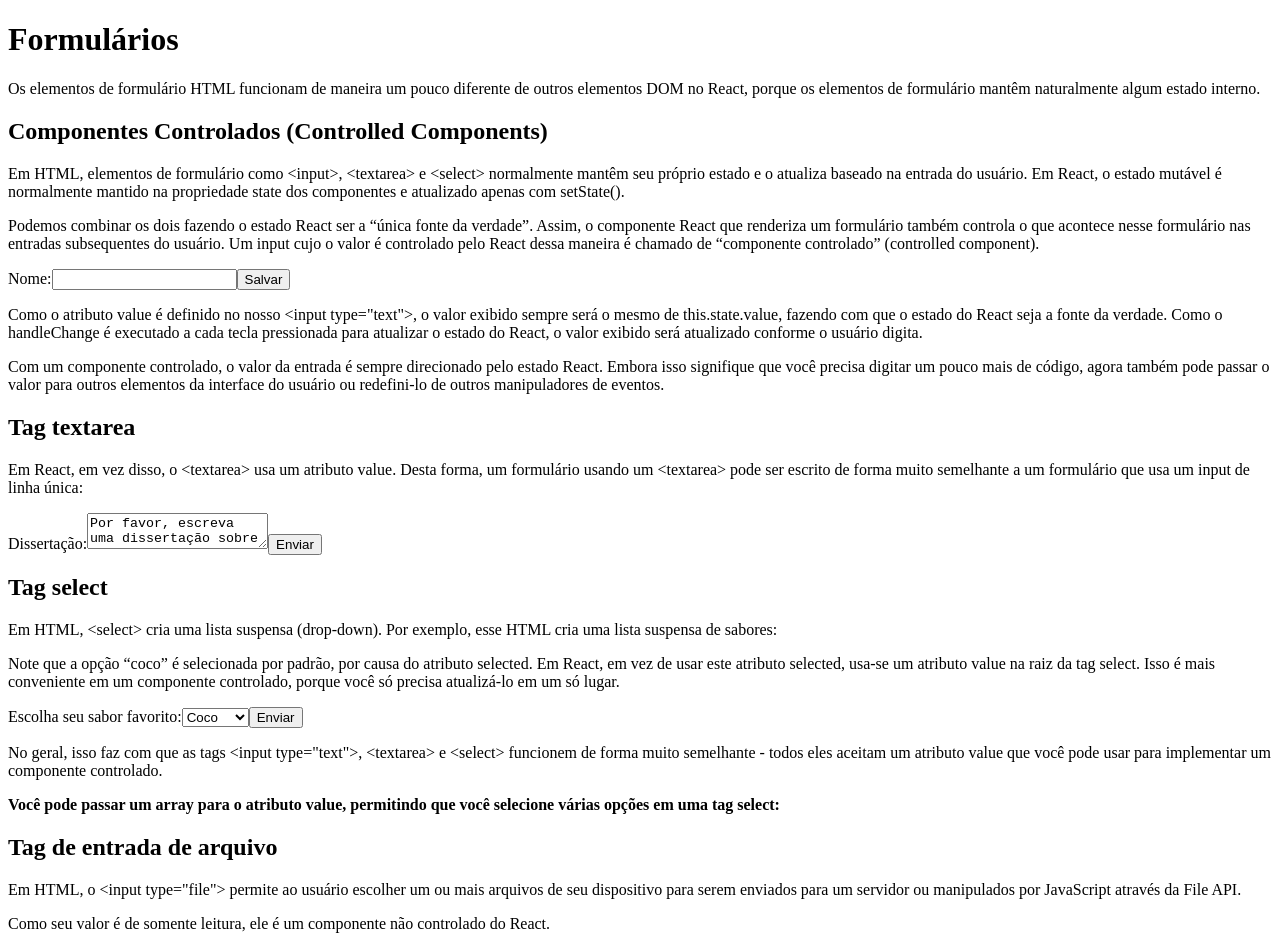
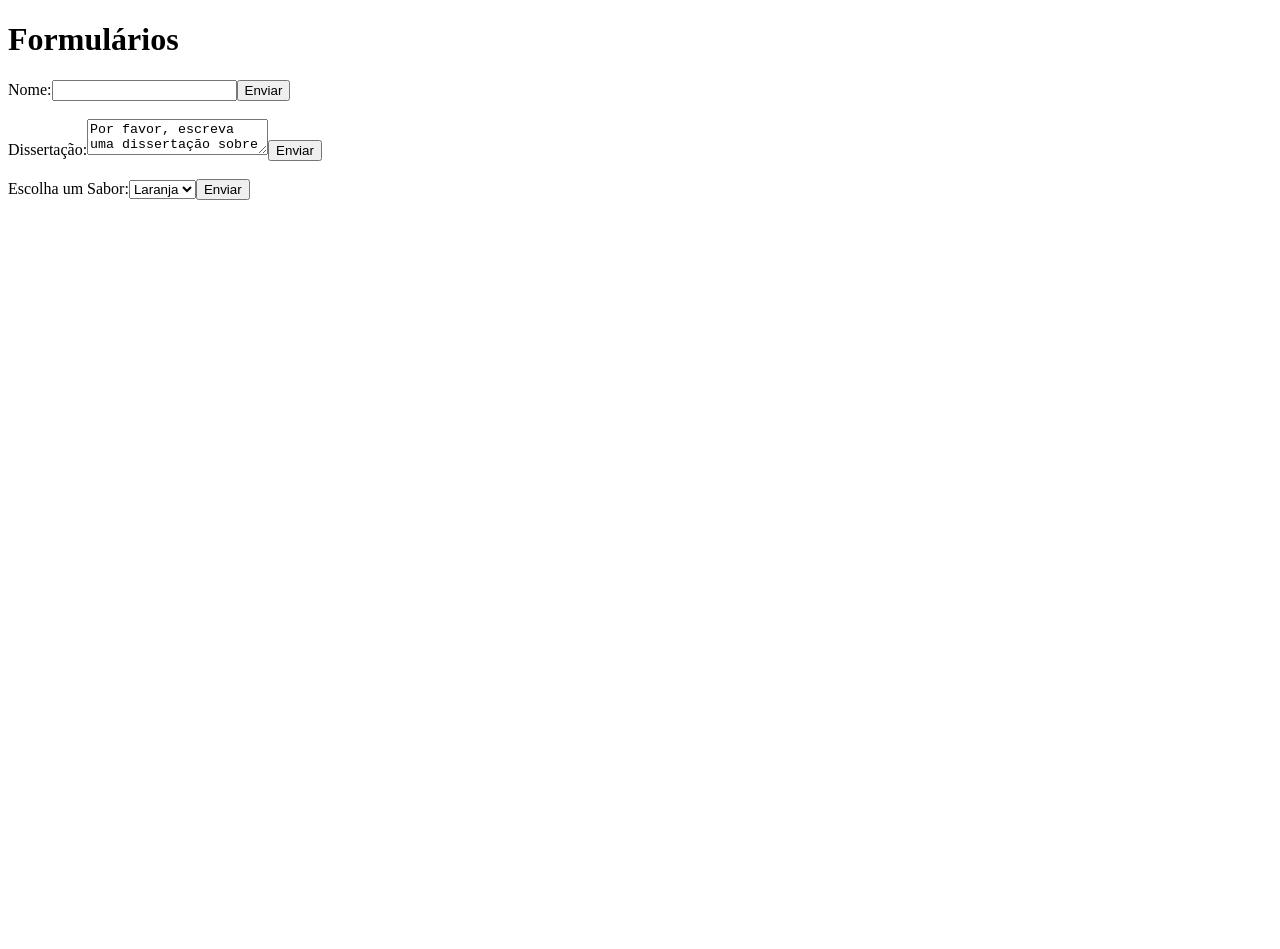
Before and after one commit to MarcosJBM/Learning-React, a React (Create React App) app: page /Forms in a window 1280 px wide. After the commit the page ends 800 px from the top, so only its background shows below. Built offline with nearby package versions, Linux system fonts and the light colour scheme.

Commit message:
Migrating Class components to Functional components part I.

```diff
--- a/src/Pages/mainConcepts/Forms/components.tsx
+++ b/src/Pages/mainConcepts/Forms/components.tsx
@@ -1,110 +1,76 @@
-import React, { SyntheticEvent } from "react";
+import React, { ChangeEvent, SyntheticEvent, useState } from "react";
 
-export class NameForm extends React.Component<{}, { value: string }> {
-  constructor(props: { value: string }) {
-    super(props);
-    this.state = { value: "" };
+export const NameForm = () => {
+  const [name, setName] = useState("");
 
-    this.handleChange = this.handleChange.bind(this);
-    this.handleSubmit = this.handleSubmit.bind(this);
+  function handleChange(event: ChangeEvent<HTMLInputElement>) {
+    const inputValue = event.target.value;
+    setName(inputValue);
   }
 
-  handleChange(event: React.ChangeEvent<HTMLInputElement>) {
-    this.setState({
-      value: event.target.value,
-    });
+  function handleSubmit(event: SyntheticEvent) {
+    event.preventDefault();
+    alert(`Nome Enviado: ${name}`);
   }
 
-  handleSubmit(event: SyntheticEvent) {
-    event.preventDefault();
-    alert("Um nome foi enviado" + this.state.value);
+  return (
+    <form onSubmit={handleSubmit}>
+      <label htmlFor='name'>Nome:</label>
+      <input type='text' value={name} onChange={handleChange} />
+      <button type='submit'>Enviar</button>
+    </form>
+  );
+};
+
+export const EssayForm = () => {
+  const [value, setValue] = useState(
+    "Por favor, escreva uma dissertação sobre o seu elemento DOM favorito"
+  );
+
+  function handleChange(event: ChangeEvent<HTMLTextAreaElement>) {
+    const textAreaValue = event.target.value;
+    setValue(textAreaValue);
   }
 
-  render() {
+  function handleSubmit(event: SyntheticEvent) {
+    event.preventDefault();
+    alert("Dissertação Enviada!");
+  }
+
   return (
-      <form onClick={this.handleSubmit}>
-        <label htmlFor='nome'>Nome:</label>
-        <input
-          type='text'
-          value={this.state.value}
-          onChange={this.handleChange}
-        />
-        <button type='submit' value='salvar'>
-          Salvar
-        </button>
+    <form onSubmit={handleSubmit}>
+      <label>
+        Dissertação:
+        <textarea value={value} onChange={handleChange} />
+      </label>
+      <button type='submit'>Enviar</button>
     </form>
   );
-  }
+};
+
+export const FlavorForm = () => {
+  const [flavor, setFlavor] = useState("Coco");
+
+  function handleChange(event: ChangeEvent<HTMLSelectElement>) {
+    const selectValue = event.target.value;
+    setFlavor(selectValue);
   }
 
-export class EssayForm extends React.Component<{}, { value: string }> {
-  constructor(props: { value: string }) {
-    super(props);
-    this.state = {
-      value:
-        "Por favor, escreva uma dissertação sobre o seu elemento DOM favorito.",
-    };
-
-    this.handleChange = this.handleChange.bind(this);
-    this.handleSubmit = this.handleSubmit.bind(this);
+  function handleSubmit(event: SyntheticEvent) {
+    event.preventDefault();
+    alert(`Sabor Selecionado: ${flavor}`);
   }
 
-  handleChange(event: React.ChangeEvent<HTMLTextAreaElement>) {
-    this.setState({ value: event.target.value });
-  }
-
-  handleSubmit(event: SyntheticEvent) {
-    event.preventDefault();
-  }
-
-  render() {
   return (
-      <form onSubmit={this.handleSubmit}>
-        <label>
-          Dissertação:
-          <textarea value={this.state.value} onChange={this.handleChange} />
-        </label>
-        <input type='submit' value='Enviar' />
-      </form>
-    );
-  }
-}
-
-export class FlavorForm extends React.Component<{}, { value: string }> {
-  constructor(props: { value: string }) {
-    super(props);
-    this.state = { value: "coco" };
-
-    this.handleChange = this.handleChange.bind(this);
-    this.handleSubmit = this.handleSubmit.bind(this);
-  }
-
-  handleChange(event: React.ChangeEvent<HTMLSelectElement>) {
-    this.setState({ value: event.target.value });
-  }
-  handleSubmit(event: SyntheticEvent) {
-    event.preventDefault();
-  }
-
-  render() {
-    return (
-      <form onSubmit={this.handleSubmit}>
-        <label htmlFor='favoriteFlavor'>
-          Escolha seu sabor favorito:
-          <select
-            name=''
-            id=''
-            value={this.state.value}
-            onChange={this.handleChange}
-          >
+    <form onSubmit={handleSubmit}>
+      <label htmlFor='favoriteFlavor'>Escolha um Sabor:</label>
+      <select value={flavor} onChange={handleChange}>
         <option value='laranja'>Laranja</option>
         <option value='limao'>Limão</option>
         <option value='coco'>Coco</option>
         <option value='manga'>Manga</option>
       </select>
-        </label>
-        <input type='submit' value='Enviar' />
+      <button type='submit'>Enviar</button>
     </form>
   );
-  }
-}
+};
--- a/src/Pages/mainConcepts/Forms/index.tsx
+++ b/src/Pages/mainConcepts/Forms/index.tsx
@@ -6,82 +6,12 @@ export default function Forms() {
   return (
     <div>
       <h1>Formulários</h1>
-      <p>
-        Os elementos de formulário HTML funcionam de maneira um pouco diferente
-        de outros elementos DOM no React, porque os elementos de formulário
-        mantêm naturalmente algum estado interno.
-      </p>
-      <h2>Componentes Controlados (Controlled Components)</h2>
-      <p>
-        Em HTML, elementos de formulário como {"<input>"}, {"<textarea>"} e
-        {" <select>"} normalmente mantêm seu próprio estado e o atualiza baseado
-        na entrada do usuário. Em React, o estado mutável é normalmente mantido
-        na propriedade state dos componentes e atualizado apenas com setState().
-      </p>
-      <p>
-        Podemos combinar os dois fazendo o estado React ser a “única fonte da
-        verdade”. Assim, o componente React que renderiza um formulário também
-        controla o que acontece nesse formulário nas entradas subsequentes do
-        usuário. Um input cujo o valor é controlado pelo React dessa maneira é
-        chamado de “componente controlado” (controlled component).
-      </p>
+
       <NameForm />
-      <p>
-        Como o atributo value é definido no nosso {'<input type="text">'}, o
-        valor exibido sempre será o mesmo de this.state.value, fazendo com que o
-        estado do React seja a fonte da verdade. Como o handleChange é executado
-        a cada tecla pressionada para atualizar o estado do React, o valor
-        exibido será atualizado conforme o usuário digita.
-      </p>
-      <p>
-        Com um componente controlado, o valor da entrada é sempre direcionado
-        pelo estado React. Embora isso signifique que você precisa digitar um
-        pouco mais de código, agora também pode passar o valor para outros
-        elementos da interface do usuário ou redefini-lo de outros manipuladores
-        de eventos.
-      </p>
-      <h2>Tag textarea</h2>
-      <p>
-        Em React, em vez disso, o {"<textarea>"} usa um atributo value. Desta
-        forma, um formulário usando um {"<textarea>"} pode ser escrito de forma
-        muito semelhante a um formulário que usa um input de linha única:
-      </p>
+      <br />
       <EssayForm />
-      <h2>Tag select</h2>
-      <p>
-        Em HTML,{" <select>"} cria uma lista suspensa (drop-down). Por exemplo,
-        esse HTML cria uma lista suspensa de sabores:
-      </p>
-      <p>
-        Note que a opção “coco” é selecionada por padrão, por causa do atributo
-        selected. Em React, em vez de usar este atributo selected, usa-se um
-        atributo value na raiz da tag select. Isso é mais conveniente em um
-        componente controlado, porque você só precisa atualizá-lo em um só
-        lugar.
-      </p>
+      <br />
       <FlavorForm />
-      <p>
-        No geral, isso faz com que as tags {'<input type="text">'},{" "}
-        {"<textarea>"} e {"<select>"} funcionem de forma muito semelhante -
-        todos eles aceitam um atributo value que você pode usar para implementar
-        um componente controlado.
-      </p>
-      <p>
-        <strong>
-          Você pode passar um array para o atributo value, permitindo que você
-          selecione várias opções em uma tag select:
-        </strong>
-      </p>
-      <h2>Tag de entrada de arquivo</h2>
-      <p>
-        Em HTML, o {'<input type="file">'} permite ao usuário escolher um ou
-        mais arquivos de seu dispositivo para serem enviados para um servidor ou
-        manipulados por JavaScript através da File API.
-      </p>
-      <p>
-        Como seu valor é de somente leitura, ele é um componente não controlado
-        do React.
-      </p>
     </div>
   );
 }
```
Lines whose indentation alone changed are shown as unchanged.
